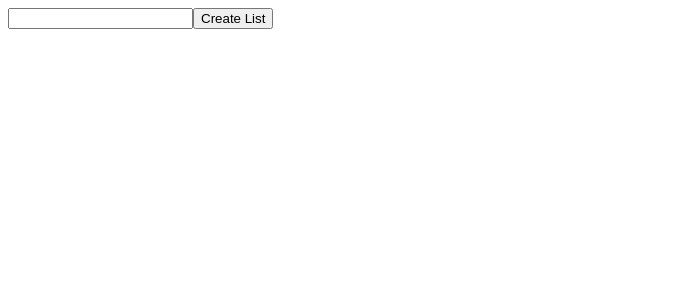
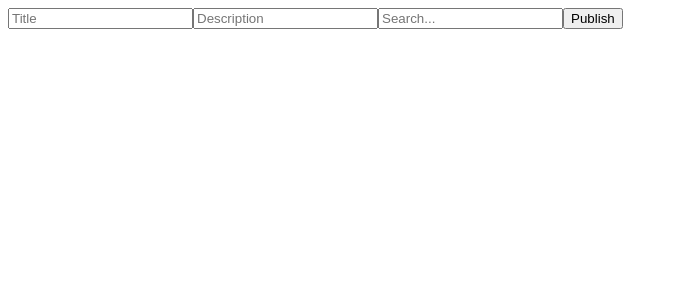
Before and after one commit to BrianCurrie/you-should-watch, a React (Create React App) app: page / in a window 1280 px wide. Shown: the top 300 px of the page, without its empty margins (0-678 px from the left). Built offline with nearby package versions, Linux system fonts and the light colour scheme.

Commit message:
Create List and Search Movies components, ability to remove movie from list before publishing

```diff
--- a/src/App.js
+++ b/src/App.js
@@ -1,62 +1,7 @@
-import React, { useState } from 'react';
-import Axios from 'axios';
-
-import SearchItem from './SearchItem.js';
-import { setFirestoreList } from './FirebaseList.js';
-
-const tmdbApiKey = '25fdf9176de21bcf1b06588eca8336a6';
-
-async function searchMovies(query) {
-    return query
-        ? Axios.get(
-              `https://api.themoviedb.org/3/search/movie?api_key=${tmdbApiKey}&language=en-US&query=${query}&page=1`
-          )
-        : [];
-}
+import CreateList from './Routes/CreateList.js';
 
 function App() {
-    const [list, setList] = useState([]);
-    const [searchEles, setSearchEles] = useState([]);
-    const [shareLink, setShareLink] = useState('');
-
-    function addMovie(movie) {
-        // Check if movie is already in the list
-        if (list.filter((ele) => ele.id === movie.id).length === 0) {
-            setList((list) => [...list, movie]);
-            console.log('Added: ', movie.title);
-        } else {
-            console.log('Duplicate');
-        }
-    }
-
-    async function createList() {
-        const docId = await setFirestoreList(list);
-        if (docId) {
-            setShareLink(window.location.href + docId);
-        }
-    }
-
-    return (
-        <div>
-            <input
-                onChange={(e) => {
-                    searchMovies(e.target.value).then((res) => {
-                        setSearchEles(res.data ? res.data.results : []);
-                    });
-                }}
-            />
-            <button onClick={createList}>Create List</button>
-            <a href={shareLink}>{shareLink}</a>
-            {searchEles &&
-                searchEles.map((movie) => (
-                    <SearchItem
-                        key={movie.id}
-                        movie={movie}
-                        addMovie={addMovie}
-                    />
-                ))}
-        </div>
-    );
+    return <CreateList />;
 }
 
 export default App;
--- a/src/SearchItem.js
+++ b/src/Components/SearchItem.js
@@ -1,4 +1,4 @@
-import './Sass/SearchItem.scss';
+import '../Sass/SearchItem.scss';
 
 export default function SearchItem(props) {
     const movie = props.movie;
@@ -13,7 +13,7 @@ export default function SearchItem(props) {
 
     return (
         <div className="container">
-            <img className="poster" src={posterUrl} />
+            <img className="poster" src={posterUrl} alt={movie.title} />
             <div className="info">
                 <div className="mainInfo">
                     <div className="title">{movie.title}</div>
--- /dev/null
+++ b/src/Components/SearchMovies.js
@@ -0,0 +1,11 @@
+import Axios from 'axios';
+
+export default async function SearchMovies(query) {
+    const tmdbApiKey = '25fdf9176de21bcf1b06588eca8336a6';
+
+    return query
+        ? Axios.get(
+              `https://api.themoviedb.org/3/search/movie?api_key=${tmdbApiKey}&language=en-US&query=${query}&page=1`
+          )
+        : [];
+}
--- /dev/null
+++ b/src/Routes/CreateList.js
@@ -0,0 +1,66 @@
+import React, { useState } from 'react';
+import { setFirestoreList } from '../FirebaseList.js';
+
+import SearchItem from '../Components/SearchItem.js';
+import SearchMovies from '../Components/SearchMovies.js';
+
+export default function CreateList() {
+    const [list, setList] = useState([]);
+    const [searchEles, setSearchEles] = useState([]);
+    const [shareLink, setShareLink] = useState('');
+
+    function addMovie(movie) {
+        // Check if movie is already in the list
+        if (list.filter((ele) => ele.id === movie.id).length === 0) {
+            setList((list) => [...list, movie]);
+            console.log('Added: ', movie.title);
+        } else {
+            console.log('Duplicate');
+        }
+    }
+
+    function removeMovie(movie) {
+        const updatedList = list.filter((ele) => ele.id !== movie.id);
+        setList(updatedList);
+        console.log('Removed: ', movie.title);
+    }
+
+    async function createList() {
+        const docId = await setFirestoreList(list);
+        if (docId) {
+            setShareLink(window.location.href + docId);
+        }
+    }
+
+    return (
+        <div>
+            <input type="text" placeholder="Title" />
+            <input type="text" placeholder="Description" />
+            <input
+                type="text"
+                placeholder="Search..."
+                onChange={(e) => {
+                    SearchMovies(e.target.value).then((res) => {
+                        setSearchEles(res.data ? res.data.results : []);
+                    });
+                }}
+            />
+            <button onClick={createList}>Publish</button>
+            {searchEles &&
+                searchEles.map((movie) => (
+                    <SearchItem
+                        key={movie.id}
+                        movie={movie}
+                        addMovie={addMovie}
+                    />
+                ))}
+            {list.map((movie) => (
+                <div key={movie.id}>
+                    {movie.title}
+                    <button onClick={() => removeMovie(movie)}>X</button>
+                </div>
+            ))}
+            <a href={shareLink}>{shareLink}</a>
+        </div>
+    );
+}
```
